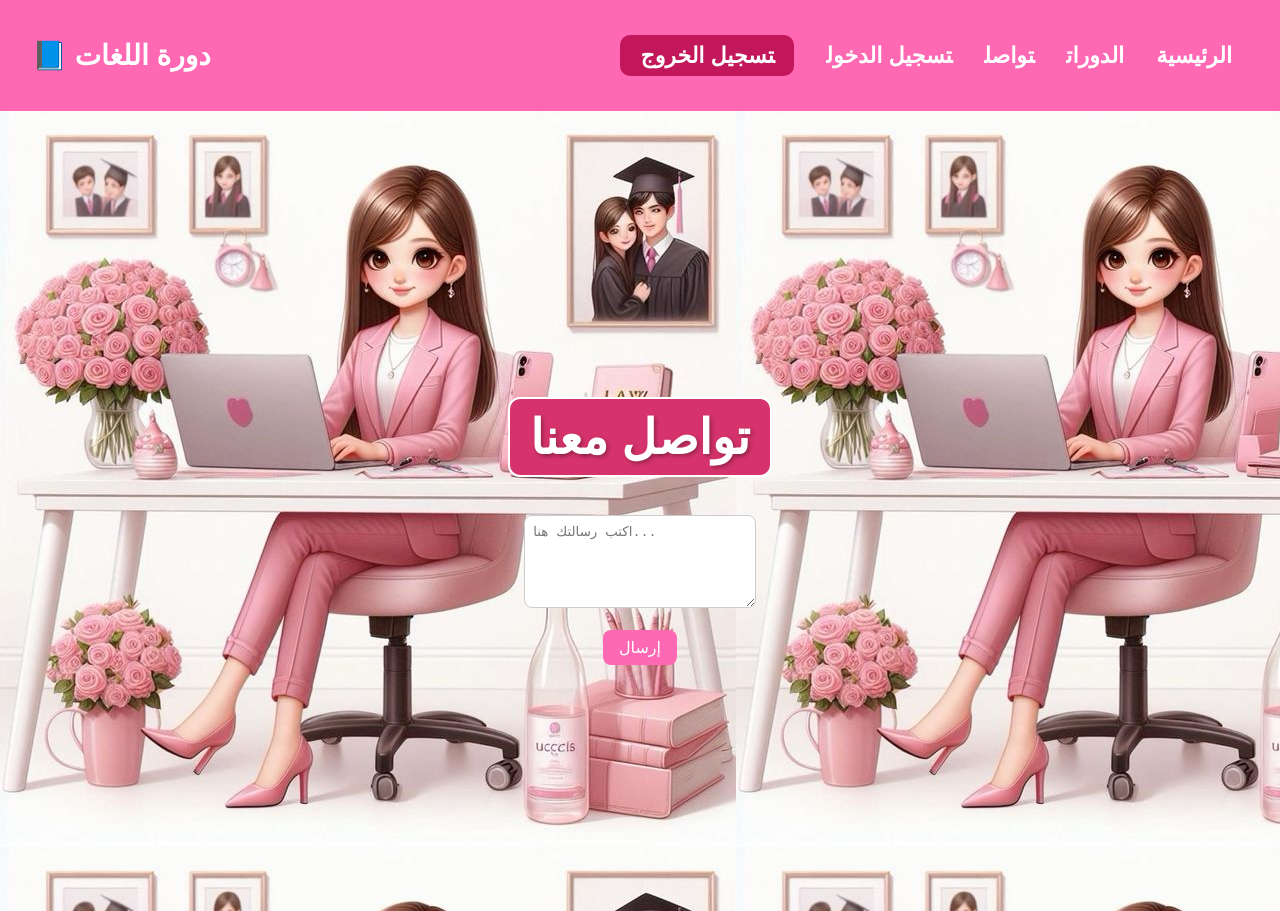
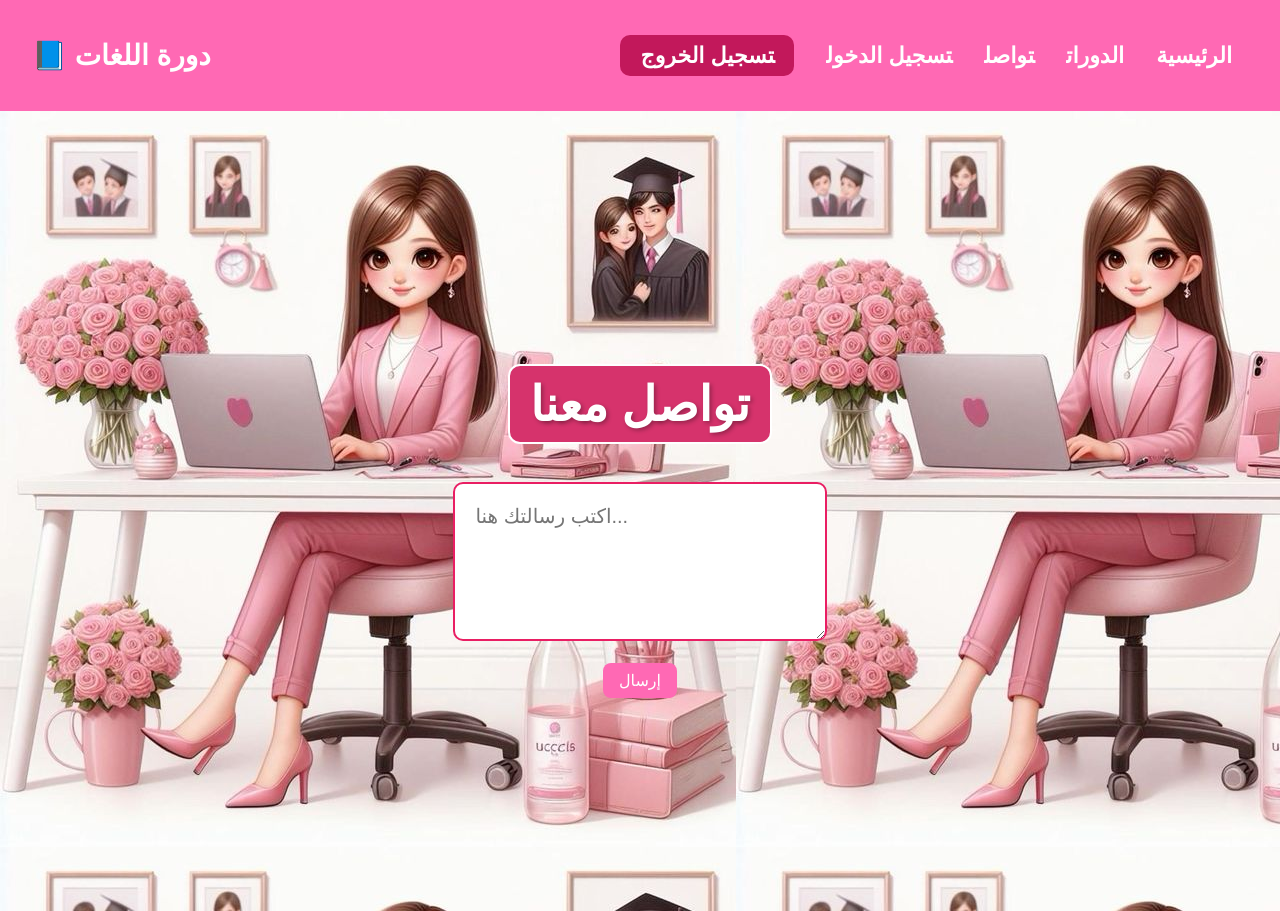
Before and after one commit to LILUCH2025/LANGUAGE-COURSE, a React (Create React App) app: page /#/contact in a window 1280 px wide. Built offline with nearby package versions, Linux system fonts and the light colour scheme; the HTML template or start-up script is replaced by a standard one.

Commit message:
نشر النسخة الأخيرة مع التعديلات

```diff
--- a/src/pages/Contact.css
+++ b/src/pages/Contact.css
@@ -1,7 +1,7 @@
 .contact-textarea {
   width: 100%;
-  padding: 15px;
-  font-size: 18px;
+  padding: 20px;         /* زيدت الـ padding قليلاً */
+  font-size: 20px;       /* كبرت حجم الخط */
   border: 2px solid #e91e63;
   border-radius: 10px;
   font-family: 'Cairo', sans-serif;
--- a/src/pages/Contact.js
+++ b/src/pages/Contact.js
@@ -40,6 +40,7 @@ function Contact() {
       <h2>تواصل معنا</h2>
       <form onSubmit={handleSubmit}>
         <textarea
+  className="contact-textarea"
   placeholder="اكتب رسالتك هنا..."
   value={message}
   onChange={(e) => setMessage(e.target.value)}
```
Lines whose indentation alone changed are shown as unchanged.
